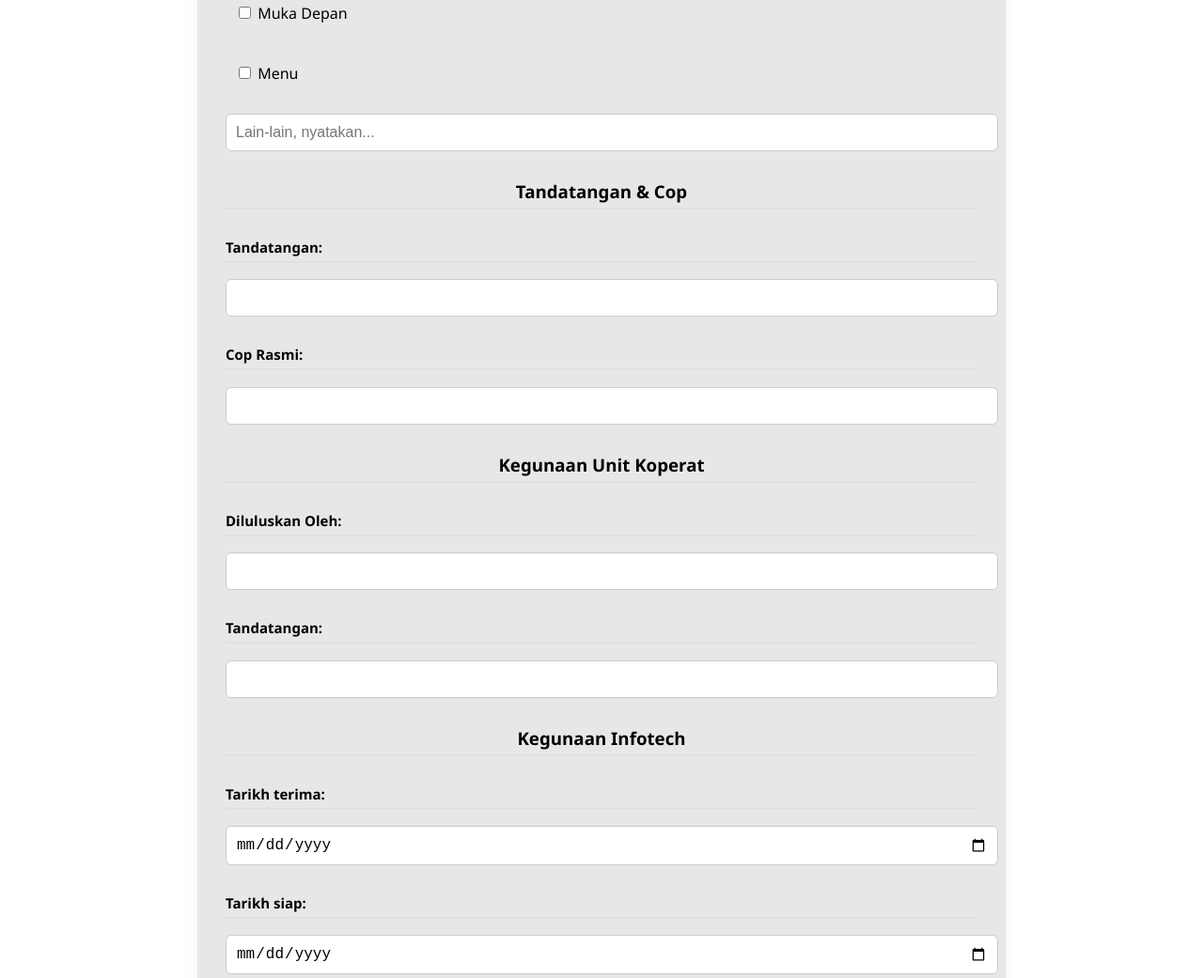
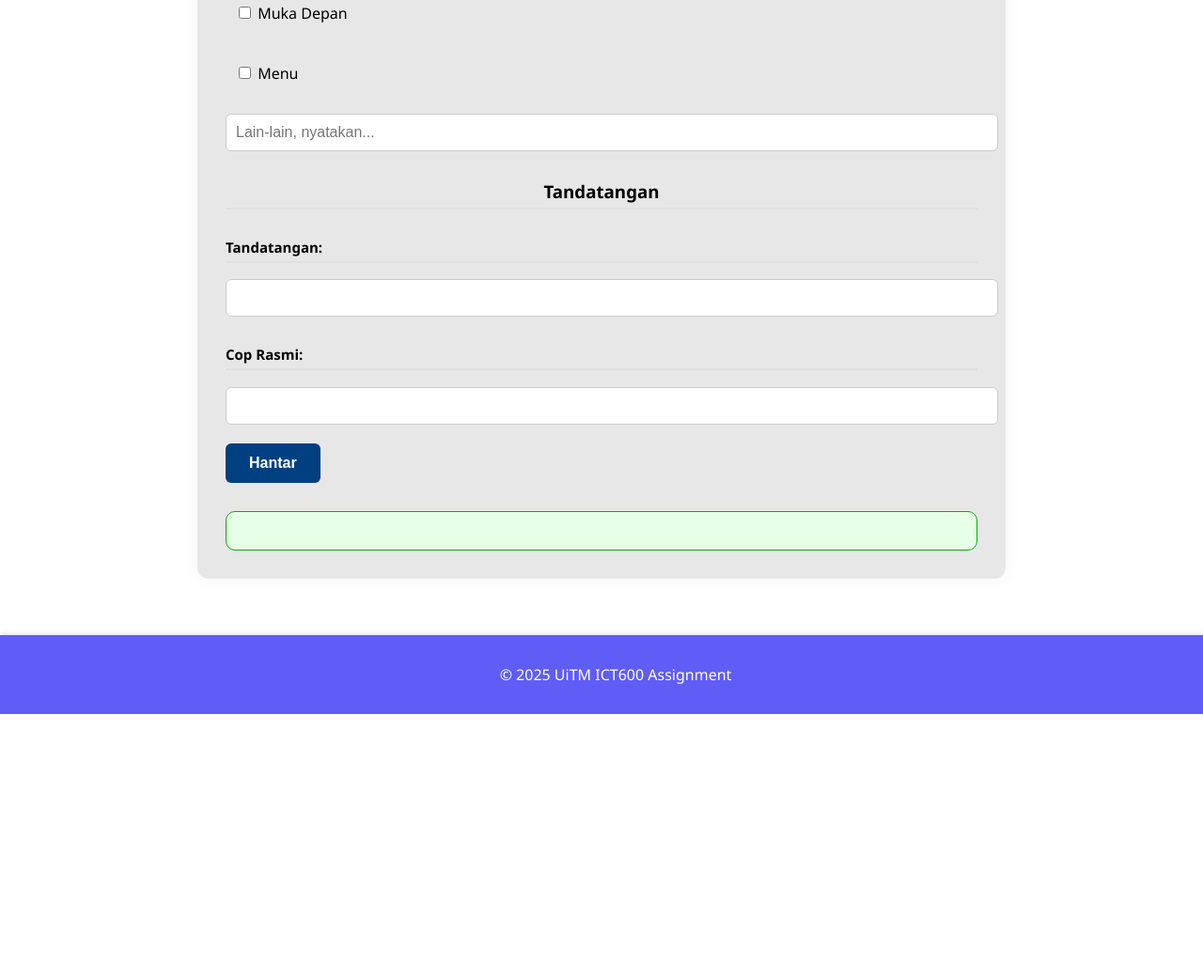
Before and after one commit to Haziqhyz/ict600, a plain HTML site: page form.html in a window 1280 px wide. Shown: the part 1675-2716 px from the top of the page at 94% size. After the commit the page ends 2435 px from the top, so only its background shows below. Drawn offline with Linux system fonts and the light colour scheme.

Commit message:
Update form.html
buang input

```diff
--- a/form.html
+++ b/form.html
@@ -60,27 +60,13 @@
         <input type="text" name="lokasi_lain" placeholder="Lain-lain, nyatakan...">
       </div>
 
-      <h3>Tandatangan & Cop</h3>
+      <h3>Tandatangan</h3>
 
       <h2>Tandatangan:</h2>
       <input type="text" name="ttangan" required><br>
 
       <h2>Cop Rasmi:</h2>
       <input type="text" name="cop" required>
-
-      <h3>Kegunaan Unit Koperat</h3>
-      <h2>Diluluskan Oleh:</h2>
-      <input type="text" name="diluluskan" required><br>
-
-      <h2>Tandatangan:</h2>
-      <input type="text" name="ttangan2" required>
-
-      <h3>Kegunaan Infotech</h3>
-      <h2>Tarikh terima:</h2>
-      <input type="date" name="tterima" required><br>
-
-      <h2>Tarikh siap:</h2>
-      <input type="date" name="tsiap" required>
 
       <button type="submit">Hantar</button>
     </form>
```
